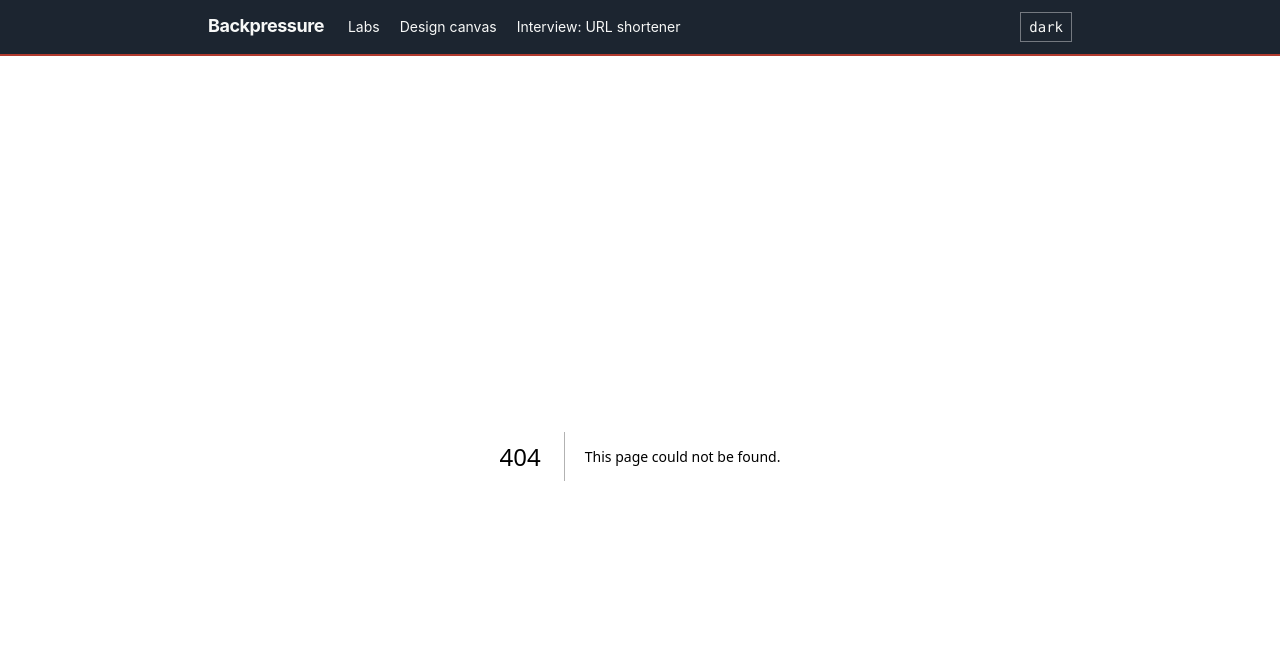
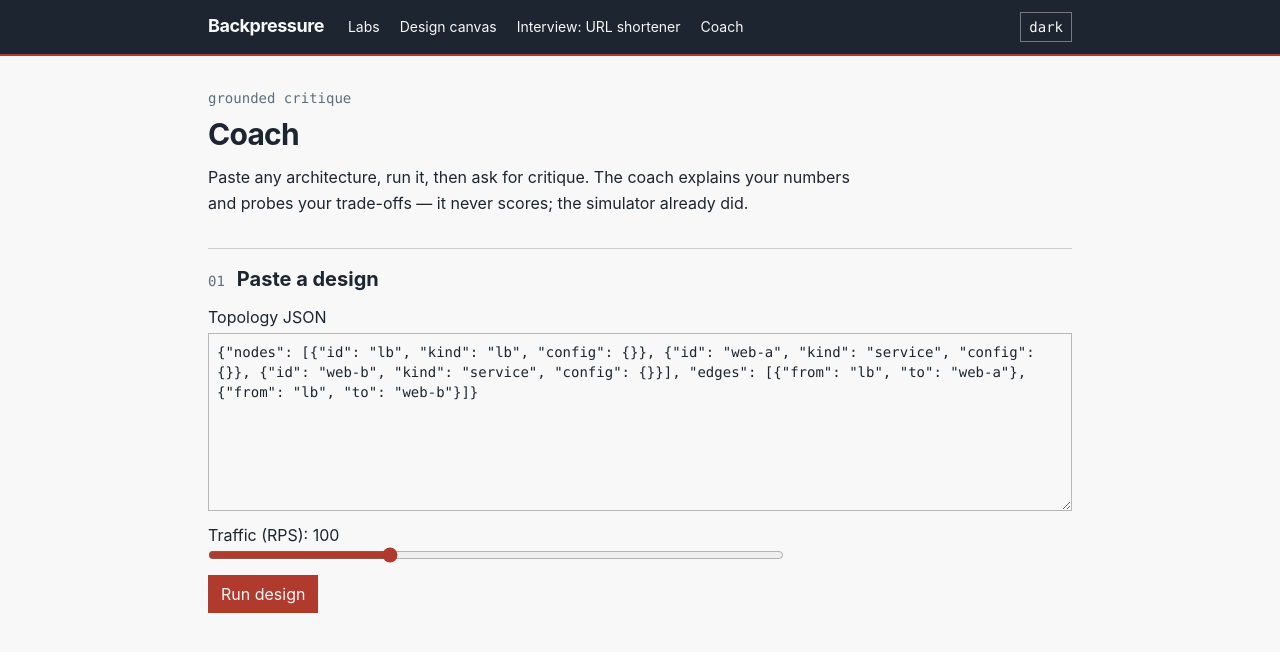
Before and after one commit to electron224/backpressure, a Next.js app in the folder apps/web/: page /coach in a window 1280 px wide. Before the commit this address had no page. Shown: the top 652 px of the page. Built offline with nearby package versions, Linux system fonts and the light colour scheme.

Commit message:
feat(coach): standalone critique page + nav

```diff
--- /dev/null
+++ b/apps/web/app/coach/page.tsx
@@ -0,0 +1,16 @@
+import type { ReactElement } from "react";
+import { CoachLab } from "../../components/coach-lab";
+
+export default function CoachPage(): ReactElement {
+  return (
+    <main>
+      <p className="mt-8 font-mono text-sm text-smoke">grounded critique</p>
+      <h1 className="mt-2 text-3xl font-bold tracking-tight">Coach</h1>
+      <p className="mt-3 max-w-2xl leading-relaxed">
+        Paste any architecture, run it, then ask for critique. The coach explains your numbers and probes your
+        trade-offs — it never scores; the simulator already did.
+      </p>
+      <CoachLab />
+    </main>
+  );
+}
--- a/apps/web/app/layout.tsx
+++ b/apps/web/app/layout.tsx
@@ -21,6 +21,7 @@ export default function RootLayout({ children }: { children: ReactNode }): JSX.E
               <Link href="/">Labs</Link>
               <Link href="/design">Design canvas</Link>
               <Link href="/problems/design-url-shortener">Interview: URL shortener</Link>
+              <Link href="/coach">Coach</Link>
             </nav>
             <span className="ml-auto">
               <ThemeToggle />
--- /dev/null
+++ b/apps/web/components/coach-lab.tsx
@@ -0,0 +1,183 @@
+// apps/web/components/coach-lab.tsx
+"use client";
+
+import { useState } from "react";
+import { compileFlow } from "@backpressure/canvas";
+import { runPreset } from "@backpressure/concept-engine";
+import type { Topology } from "@backpressure/concept-engine";
+import { runChecks } from "@backpressure/coach/checks";
+import { MetricTable } from "./metric-table";
+import { MetricChart } from "./metric-chart";
+
+interface CoachProbe {
+  question: string;
+  why: string;
+}
+
+const STARTER =
+  '{"nodes": [{"id": "lb", "kind": "lb", "config": {}}, {"id": "web-a", "kind": "service", "config": {}}, {"id": "web-b", "kind": "service", "config": {}}], "edges": [{"from": "lb", "to": "web-a"}, {"from": "lb", "to": "web-b"}]}';
+
+export function CoachLab(): JSX.Element {
+  const [text, setText] = useState<string>(STARTER);
+  const [rps, setRps] = useState<number>(100);
+  const [ran, setRan] = useState<{ p99: number; verdict: "PASS" | "FAIL"; narration: string; series: { t: number; p99: number; throughput: number; errors: number }[] } | null>(null);
+  const [topology, setTopology] = useState<Topology | null>(null);
+  const [coach, setCoach] = useState<{ summary: string; probes: CoachProbe[] } | null>(null);
+  const [coachError, setCoachError] = useState<string | null>(null);
+  const [loading, setLoading] = useState<boolean>(false);
+  const [error, setError] = useState<string | null>(null);
+
+  function run(): void {
+    try {
+      const parsed: unknown = JSON.parse(text);
+      if (typeof parsed !== "object" || parsed === null) throw new Error("topology must be a JSON object");
+      const record = parsed as { nodes?: { id: string; type?: string; kind?: string }[]; edges?: { from?: string; to?: string; source?: string; target?: string }[] };
+      const compiled = compileFlow(
+        (record.nodes ?? []).map((node) => ({ id: node.id, kind: node.type ?? node.kind ?? "service", config: {} })),
+        (record.edges ?? []).map((edge) => ({ from: edge.from ?? edge.source ?? "", to: edge.to ?? edge.target ?? "" })),
+      );
+      const preset = {
+        id: "coach-critique",
+        topology: compiled,
+        controls: [],
+        metrics: ["p99"],
+        challenges: [{ id: "coach.run", text: "Run for critique", verdict: "slo.p99" }],
+      };
+      const result = runPreset(preset, { rps });
+      setRan({ p99: result.p99, verdict: result.verdict, narration: result.narration, series: result.series });
+      setTopology(compiled);
+      setCoach(null);
+      setCoachError(null);
+      setError(null);
+    } catch (e) {
+      setError(e instanceof Error ? e.message : String(e));
+    }
+  }
+
+  async function askCoach(): Promise<void> {
+    if (ran === null || topology === null) return;
+    setLoading(true);
+    setCoachError(null);
+    try {
+      const structural = runChecks(topology, ["no_single_point_of_failure", "cache_between_app_and_db"]);
+      const response = await fetch("/api/coach", {
+        method: "POST",
+        headers: { "content-type": "application/json" },
+        body: JSON.stringify({
+          problem: "open-critique",
+          phase: "critique",
+          topology,
+          weakness: structural.every((finding) => finding.passed) ? "performance" : "availability",
+          structural,
+          verdicts: [{ id: "slo.p99", passed: ran.verdict === "PASS", observed: Math.round(ran.p99) }],
+          transcript: [],
+          attemptId: "coach-page",
+        }),
+      });
+      const body: unknown = await response.json();
+      if (!response.ok) {
+        setCoachError(typeof body === "object" && body !== null && "error" in body ? String((body as { error: unknown }).error) : "coach request failed");
+        return;
+      }
+      const feedback: unknown = (body as { feedback?: unknown }).feedback;
+      if (
+        typeof feedback === "object" &&
+        feedback !== null &&
+        typeof (feedback as { summary?: unknown }).summary === "string" &&
+        Array.isArray((feedback as { probes?: unknown }).probes)
+      ) {
+        const summary = (feedback as { summary: string }).summary;
+        const probes = ((feedback as { probes: unknown[] }).probes as unknown[])
+          .filter(
+            (probe): probe is CoachProbe =>
+              typeof probe === "object" &&
+              probe !== null &&
+              typeof (probe as { question: unknown }).question === "string" &&
+              typeof (probe as { why: unknown }).why === "string",
+          )
+          .map((probe) => ({ question: probe.question, why: probe.why }));
+        setCoach({ summary, probes });
+      } else {
+        setCoachError("coach returned an unshaped response");
+      }
+    } catch (error) {
+      setCoachError(error instanceof Error ? error.message : String(error));
+    } finally {
+      setLoading(false);
+    }
+  }
+
+  return (
+    <div>
+      <section aria-label="Topology" className="mt-8 border-t border-ink/20 pt-4">
+        <h2 className="text-xl font-bold">
+          <span className="mr-3 font-mono text-sm font-normal text-smoke">01</span>Paste a design
+        </h2>
+        <label className="mt-3 block">
+          Topology JSON
+          <textarea
+            className="mt-1 block w-full border border-ink/30 bg-paper p-2 font-mono text-sm"
+            rows={8}
+            value={text}
+            onChange={(e) => setText(e.currentTarget.value)}
+          />
+        </label>
+        <label className="mt-3 block max-w-xl">
+          Traffic (RPS): {rps}
+          <input
+            className="block w-full"
+            type="range"
+            min={10}
+            max={300}
+            value={rps}
+            onChange={(e) => setRps(Number(e.currentTarget.value))}
+          />
+        </label>
+        <button type="button" className="mt-3 border border-ember bg-ember px-3 py-1.5 text-paper" onClick={run}>
+          Run design
+        </button>
+      </section>
+      {error !== null && <p className="mt-3 font-bold text-ember">{error}</p>}
+      {ran !== null && (
+        <>
+          <section aria-label="Results" className="mt-8 border-t border-ink/20 pt-4">
+            <h2 className="text-xl font-bold">
+              <span className="mr-3 font-mono text-sm font-normal text-smoke">02</span>What the numbers say
+            </h2>
+            <MetricTable rows={[{ strategy: "design", p99: ran.p99, verdict: ran.verdict, narration: ran.narration }]} />
+            <MetricChart series={ran.series} slo={150} label="p99 over time: design" />
+          </section>
+          <section aria-label="Coach" className="mt-8 border-t border-ink/20 pt-4">
+            <h2 className="text-xl font-bold">
+              <span className="mr-3 font-mono text-sm font-normal text-smoke">03</span>Ask the coach
+            </h2>
+            <p className="mt-3 max-w-2xl leading-relaxed">
+              Grounded in the numbers above — never a score. Needs a provider key, otherwise honest fallback.
+            </p>
+            <button
+              type="button"
+              className="mt-3 border border-ember bg-ember px-3 py-1.5 text-paper disabled:opacity-50"
+              disabled={loading}
+              onClick={() => void askCoach()}
+            >
+              {loading ? "Asking coach…" : "Critique my design"}
+            </button>
+            {coachError !== null && <p className="mt-2 font-bold text-ember">{coachError}</p>}
+            {coach !== null && (
+              <div className="mt-3 max-w-2xl">
+                <p className="leading-relaxed">{coach.summary}</p>
+                <ul className="mt-2 space-y-2">
+                  {coach.probes.map((probe) => (
+                    <li key={probe.question} className="border-b border-ink/10 pb-2">
+                      {probe.question} <span className="text-sm text-smoke">({probe.why})</span>
+                    </li>
+                  ))}
+                </ul>
+              </div>
+            )}
+          </section>
+        </>
+      )}
+    </div>
+  );
+}
```
